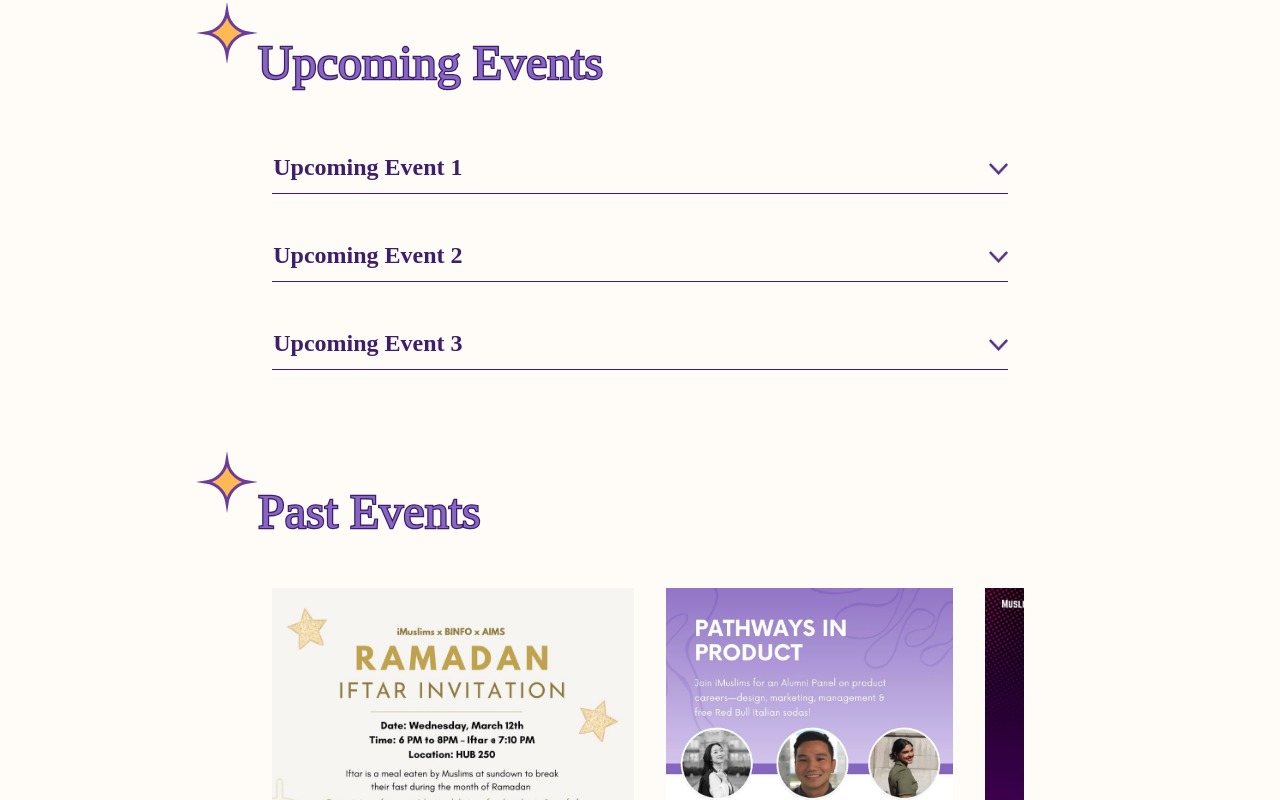
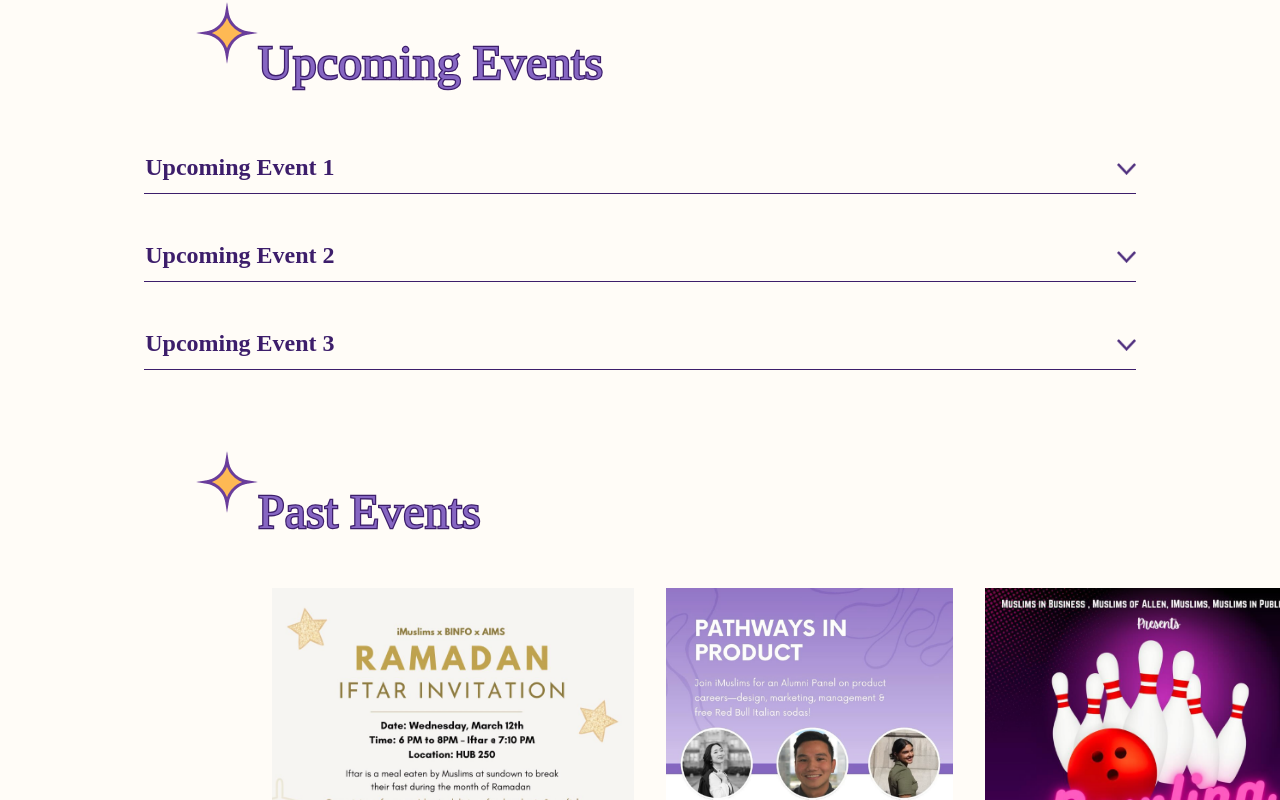
Before and after one commit to JimmyALiu/iMuslims, a Next.js app: page /events in a window 1280 px wide. Shown: the part 640-1440 px from the top of the page. Built offline with nearby package versions, Linux system fonts and the light colour scheme; a web font is replaced by a local one.

Commit message:
Set min-widths.

```diff
--- a/src/app/about/page.module.css
+++ b/src/app/about/page.module.css
@@ -95,3 +95,8 @@
   color: #3d1e6b;
   text-align: center;
 }
+
+
+.teamPicture {
+  min-width: 1024px;
+}
--- a/src/app/events/page.module.css
+++ b/src/app/events/page.module.css
@@ -155,3 +155,10 @@
     bottom: 15px;
     margin-left:  -60px;
 }
+
+
+.eventsBanner, .purpleBackground,
+.eventTitle, .eventList,
+.pastEventTitle, .pastEvents {
+  min-width: 1024px;
+}
```
